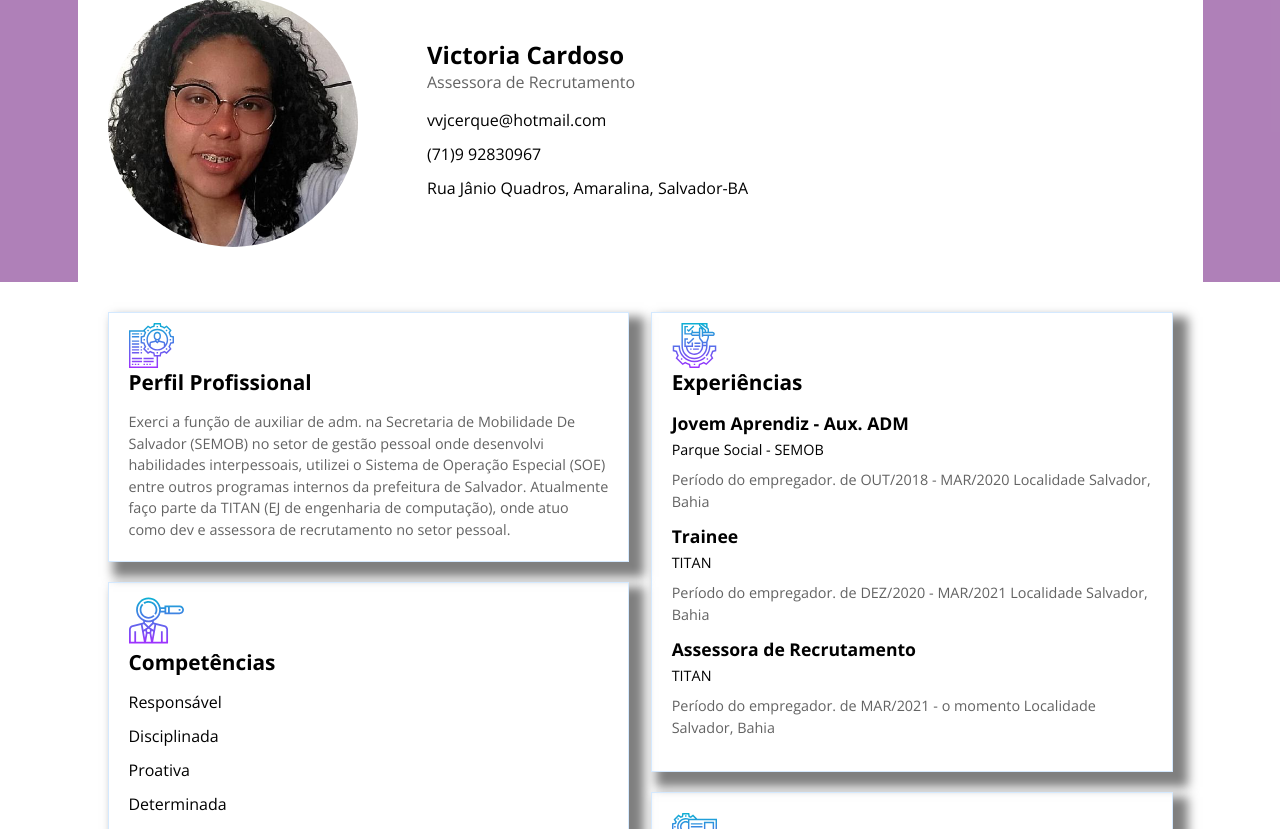
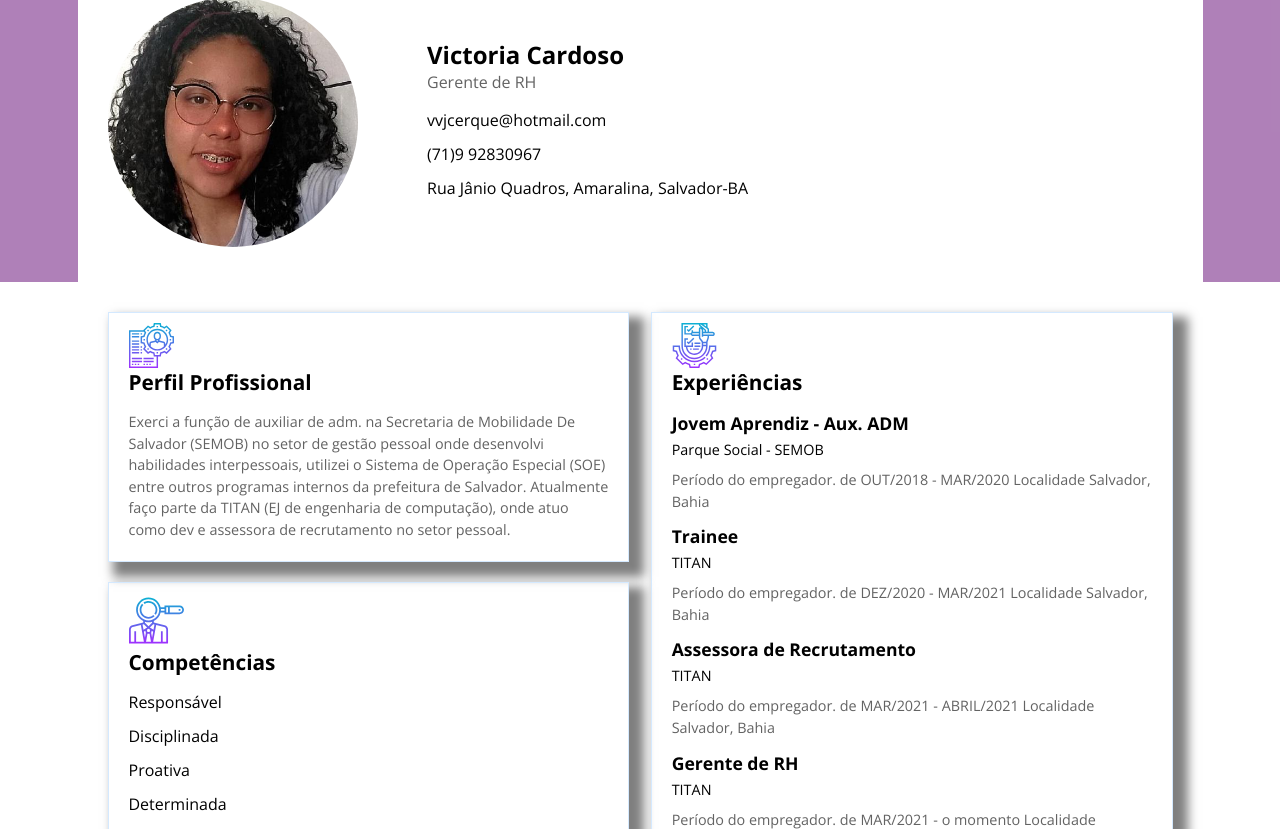
Before and after one commit to VictoriaCardos/Projeto_Portf-lio, a plain HTML site: page index.html in a window 1280 px wide. Shown: the part 123-952 px from the top of the page. Drawn offline with nearby package versions, Linux system fonts and the light colour scheme.

Commit message:
Atualizei o cargo

```diff
--- a/index.html
+++ b/index.html
@@ -38,7 +38,7 @@
                         <div class="coluna coluna-direita">
 
                             <h1>Victoria Cardoso</h1>
-                            <p>Assessora de Recrutamento</p>
+                            <p>Gerente de RH</p>
 
                             <ul>
                                 <li>
@@ -120,6 +120,11 @@
                                     <li>
                                         <h3>Assessora de Recrutamento</h3>
                                         <strong>TITAN</strong>
+                                        <p>Período do empregador. de MAR/2021 - ABRIL/2021 Localidade Salvador, Bahia</p>
+                                    </li>
+                                    <li>
+                                        <h3>Gerente de RH</h3>
+                                        <strong>TITAN</strong>
                                         <p>Período do empregador. de MAR/2021 - o momento Localidade Salvador, Bahia</p>
                                     </li>
                                 </ul>
@@ -175,7 +180,7 @@
                                 </a>
                             </li>
                             <li>
-                                <a href="#">
+                                <a href="https://www.instagram.com/victoria.cardoso99/">
                                     <img src="./assets/instagram.svg" alt="Instagram">
                                     <p>Instagram</p>
                                 </a>
```
